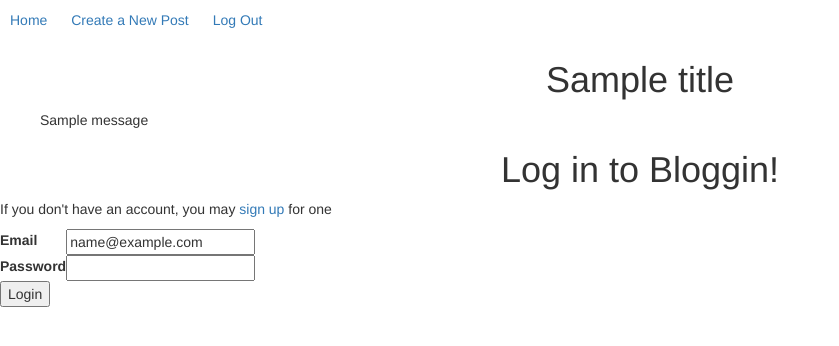
After one commit to christina-go/blogz, a Flask app: template templates/login.html in a window 1280 px wide. The commit adds this page. Shown: the top 346 px of the page, without its empty margins (0-839 px from the left). Run offline with Flask 2, Linux system fonts and the light colour scheme; the visitor is signed in with stand-in values (Sample User, id 1); tables that the repository leaves empty hold one stand-in row (values such as "Sample post"); the template is opened without the code that fills it: most values are stand-ins (such as "Sample title", 1, 10 or a date in 2020); one stand-in notice (Sample message) is shown; some libraries are stand-ins or nearby versions.

Commit message:
finished login, register, and logout/nav use cases

```diff
--- a/main.py
+++ b/main.py
@@ -1,9 +1,11 @@
-from flask import Flask, request, redirect, render_template, flash
+from flask import Flask, request, redirect, render_template, flash, session
 from flask_sqlalchemy import SQLAlchemy
+from helper_functions import input_validation, password_match
+
 
 app = Flask(__name__)
 app.config['DEBUG'] = True
-app.config['SQLALCHEMY_DATABASE_URI'] = 'mysql+pymysql://build-a-blog:sal3mr3ignS@localhost:8889/build-a-blog'
+app.config['SQLALCHEMY_DATABASE_URI'] = 'mysql+pymysql://blogz:sal3mr3ignS@localhost:8889/blogz'
 app.config['SQLALCHEMY_ECHO'] = True
 db = SQLAlchemy(app)
 app.secret_key = 'Sal3mr3!gnS'
@@ -14,10 +16,10 @@
     id = db.Column(db.Integer, primary_key=True)
     title = db.Column(db.String(120))
     body = db.Column(db.String(455))
-    owner_id = db.Column(db.Integer, db.ForeignKey('user.id'))
+    owner = db.Column(db.String(120), db.ForeignKey('user.email'))
 
 
-    def __init__(self, title, body):
+    def __init__(self, title, body, owner):
         self.title = title
         self.body = body
         self.owner = owner
@@ -28,39 +30,93 @@
     id = db.Column(db.Integer, primary_key=True)
     email = db.Column(db.String(120), unique=True)
     password = db.Column(db.String(120))
-    tasks = db.relationship('Task', backref='owner')
+    #blogs = db.relationship('Blog', backref='owner')
 
     def __init__(self, email, password):
         self.email = email
         self.password = password
 
-
 @app.before_request
 def require_login():
-    allowed_routes = ['login', 'register']
+    allowed_routes = ['/login', '/signup', '/']
     if request.endpoint not in allowed_routes and 'email' not in session:
+        flash("You must be logged in to continue")
         return redirect('/login')
 
 
 @app.route('/')
 def page_redirect():
-    return redirect('/blog')
+    return redirect('/login')
 
 
-@app.route('/blog', methods=['GET'])
-def display():
-    if request.method == 'GET':
+@app.route('/login', methods=['POST', 'GET'])
+def login():
+    if request.method == 'POST':
+        email = request.form['email']
+        password = request.form['password']
+        user = User.query.filter_by(email=email).first()
 
-        blog_id = request.args.get('id')
+        if not user:
+            flash("User does not exist")
+            return render_template('login.html')
 
-        if (blog_id):
-            post = Blog.query.get(blog_id)
+        if not password == user.password:
+            flash("User password incorrect")
+            return render_template('login.html')
 
-            return render_template('blogpost.html', post=post)
+        if user and user.password == password:
+            session['email'] = email
+            flash("Logged in")
+            return redirect('/newpost')
 
-    all_blog_posts = Blog.query.all()
+    return render_template('login.html')
 
-    return render_template('blog.html', all_blog_posts=all_blog_posts)
+
+@app.route('/signup', methods=['POST', 'GET'])
+def register():
+    if request.method == 'POST':
+        email = request.form['email']
+        password = request.form['password']
+        verify = request.form['verify']
+
+        if input_validation(password) and password_match(password, verify) == True:
+            existing_user = User.query.filter_by(email=email).first()
+
+            if not existing_user:
+                new_user = User(email, password)
+                db.session.add(new_user)
+                db.session.commit()
+                session['email'] = email
+                return redirect('/index')
+
+            else:
+                flash("User already exists")
+                return render_template('signup.html')
+
+        else:
+            if not input_validation(password):
+                flash("Password must be more than 3 characters in length and contain no spaces")
+            if not password_match(password, verify):
+                flash("Password and password confirmation do not match")
+
+                return render_template('signup.html')
+
+    return render_template('signup.html')
+
+@app.route('/index', methods=['GET', 'POST'])
+def index():
+    if request.method == 'POST':
+
+    #TODO: grab user info and display only their blog entries
+    # owner = User.query.filter_by(email=session['email']).first()
+
+        return render_template('singleUser.html')
+
+    else:
+    #TODO: if the request is a GET request, show all the blog users
+    #as a href to their entries
+    #all_blog_users = Users.query.all()
+        return render_template('index.html')
 
 
 @app.route('/newpost', methods=['POST', 'GET'])
@@ -70,8 +126,9 @@
 
         title = request.form['title']
         body = request.form['body']
+        owner = session['email']
 
-        new_blog_post = Blog(title, body)
+        new_blog_post = Blog(title, body, owner)
         db.session.add(new_blog_post)
         db.session.commit()
 
@@ -83,6 +140,10 @@
 
         return render_template('newpost.html', all_blog_posts=all_blog_posts)
 
+@app.route('/logout')
+def logout():
+    del session['email']
+    return redirect('/')
 
 if __name__ == '__main__':
     app.run()
--- /dev/null
+++ b/templates/index.html
@@ -0,0 +1,6 @@
+{% extends "wrapper.html" %}
+
+{% block content %}
+
+<h2>woot we hit the index page. this means i came through as a GET request</h2>
+{% endblock %}
--- /dev/null
+++ b/templates/login.html
@@ -0,0 +1,23 @@
+{% extends "wrapper.html" %}
+
+{% block content %}
+<h1>Log in to Bloggin!</h1>
+<p>If you don't have an account, you may <a href="/signup">sign up</a> for one</p>
+<form action="/login" method="post">
+    <table>
+        <tr>
+            <td><label for="email">Email</label></td>
+            <td>
+                <input name="email" type="email" value="{{ email }}">
+            </td>
+        </tr>
+        <tr>
+            <td><label for="password">Password</label></td>
+            <td>
+                <input name="password" type="password">
+            </td>
+        </tr>
+    </table>
+    <input type="submit" value="Login">
+</form>
+{% endblock %}
--- /dev/null
+++ b/templates/singleUser.html
@@ -0,0 +1,5 @@
+{% extends 'wrapper.html'%}
+
+{% block content %}
+<h1>woot we hit the singleUser page. this means it went through as a POST request</h1>
+{% endblock %}
--- a/templates/wrapper.html
+++ b/templates/wrapper.html
@@ -20,20 +20,36 @@
             h1 {
                 text-align: center;
             }
+
+            .error {
+                list-style: none;
+            }
+
         </style>
-        <title>Doctor Who Blog</title>
+        <title>{{title}}</title>
 
     </head>
 <body>
-    <div class="navigation">
-        <a href='/blog'>Home</a>
+    <div class="navigation" display="inline-block">
+        <a href='/'>Home</a>
     </div>
     <div class="navigation" display="inline-block">
         <a href='/newpost'>Create a New Post</a>
     </div>
+    <div class="navigation" display="inline-block">
+        <a href='/logout'>Log Out</a>
+    </div>
 
 
-    <h1 class="page-title">Doctor Who</h1>
+    <h1 class="page-title">{{title}}</h1>
+
+    {% with messages = get_flashed_messages() %}
+        <ul>
+        {% for message in messages %}
+            <li class="error">{{message}}</li>
+        {% endfor %}
+        </ul>
+    {% endwith %}
 
     {% block content %}
     {% endblock %}
```
Also changed, not shown: helper_functions.py (added, +35 -0 lines), templates/newpost.html (+8 -6 lines), templates/signup.html (added, +28 -0 lines).
